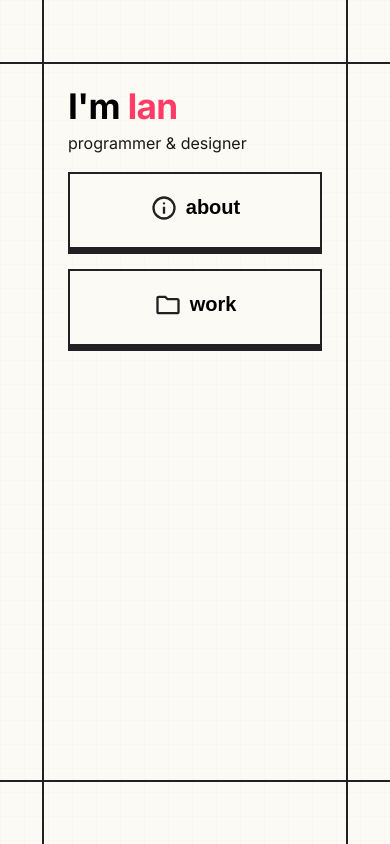
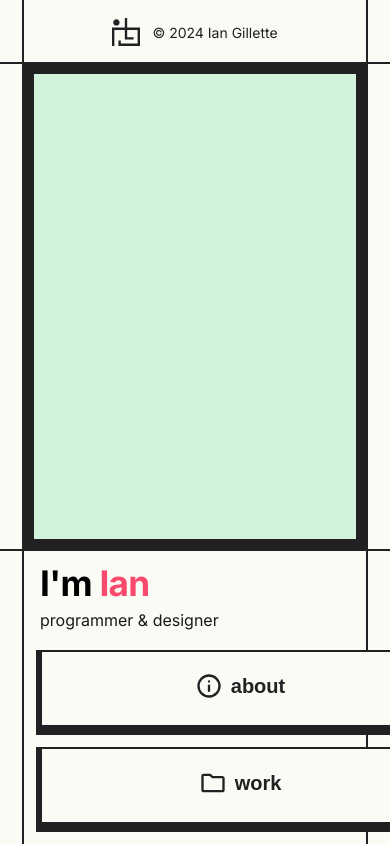
Before and after one commit to MelonEncoder/personal-website, a SvelteKit app: page / in a window 390 px wide. Built offline with nearby package versions, Linux system fonts and the light colour scheme.

Commit message:
redesigned to be a computer interface, simple and fun

```diff
--- a/src/lib/components/PaperLayout.svelte
+++ /dev/null
@@ -1,194 +0,0 @@
-<script lang="ts">
-	import type { Snippet } from "svelte";
-	import { goto } from "$app/navigation";
-	import { resolve } from "$app/paths";
-
-	let {
-		title,
-		children,
-		showHeader = true
-	}: { title?: string; children: Snippet; showHeader?: boolean } = $props();
-</script>
-
-<div class="page">
-	<div class="grid">
-		<div class="gridTop">
-			{#if showHeader}
-				<header class="gridHeader">
-					<button class="backBtn" type="button" onclick={() => goto(resolve("/"))}
-						>←</button
-					>
-					{#if title}
-						<span class="pageTitle">{title}</span>
-					{/if}
-				</header>
-			{/if}
-		</div>
-
-		<div class="gridColumnLeft"></div>
-		<div class="gridColumnRight"></div>
-
-		<div class="gridCenterCell">
-			{@render children?.()}
-		</div>
-
-		<div class="gridBottomRow"></div>
-	</div>
-</div>
-
-<style>
-	.page {
-		min-height: 100dvh;
-		width: 100%;
-		background-color: var(--white);
-		position: relative;
-		overflow: hidden; /* keep the page "one screen" */
-	}
-
-	.page::before {
-		content: "";
-		position: absolute;
-		inset: 0;
-		pointer-events: none;
-		opacity: 0.18;
-		background-image:
-			linear-gradient(to right, rgba(0, 0, 0, 0.08) 1px, transparent 1px),
-			linear-gradient(to bottom, rgba(0, 0, 0, 0.08) 1px, transparent 1px);
-		background-size: 24px 24px;
-	}
-
-	.grid {
-		position: relative;
-		z-index: 1;
-		display: grid;
-		height: 100dvh; /* lock to screen */
-		width: 100%;
-		grid-template-columns: 4rem minmax(0, 1fr) 4rem;
-		grid-template-rows: 4rem 1fr 4rem;
-	}
-
-	.gridTop {
-		grid-column: 1 / 4;
-		grid-row: 1 / 2;
-		display: grid;
-		grid-template-columns: 4rem auto 4rem;
-		border-bottom: 2px solid var(--black);
-	}
-
-	.gridHeader {
-		grid-column: 2 / 3;
-
-		/* layout */
-		display: grid;
-		grid-template-columns: 5rem 1fr 5rem;
-		align-items: center;
-
-		width: 100%;
-
-		/* sit above the rule layer */
-		position: relative;
-		z-index: 2;
-	}
-
-	.gridHeader button {
-		margin-left: 1rem;
-	}
-
-	.pageTitle {
-		text-align: center;
-	}
-
-	.backBtn {
-		all: unset;
-		cursor: pointer;
-
-		display: inline-flex;
-		align-items: center;
-		justify-content: center;
-
-		width: 2.25rem;
-		height: 2.25rem;
-
-		border: 2px solid var(--black);
-		background-color: var(--white);
-
-		font-size: 1.1rem;
-		font-weight: 800;
-		line-height: 1;
-
-		transform: translateY(-3px);
-		box-shadow: 0 3px var(--black);
-
-		transition:
-			transform 0.15s ease,
-			box-shadow 0.15s ease,
-			border-color 0.15s ease;
-	}
-
-	.backBtn:hover {
-		transform: translateY(-6px);
-		box-shadow: 0 6px var(--accent);
-		border-color: var(--accent);
-	}
-
-	.backBtn:active {
-		transform: translateY(0);
-		box-shadow: 0 0 var(--accent);
-		border-color: var(--accent);
-	}
-
-	.backBtn:focus-visible {
-		outline: none;
-		box-shadow:
-			0 0 0 2px var(--white),
-			0 0 0 4px var(--accent);
-	}
-
-	.pageTitle {
-		font-weight: 800;
-		letter-spacing: 0.08em;
-		text-transform: uppercase;
-		font-size: 0.95rem;
-	}
-
-	.gridColumnLeft {
-		grid-column: 1 / 2;
-		grid-row: 1 / 4;
-		border-right: 2px solid var(--black);
-	}
-
-	.gridColumnRight {
-		grid-column: 3 / 4;
-		grid-row: 1 / 4;
-		border-left: 2px solid var(--black);
-	}
-
-	.gridCenterCell {
-		grid-column: 2 / 3;
-		grid-row: 2 / 3;
-
-		padding: clamp(2rem, 4vw, 5rem);
-
-		/* content can scroll within the "paper" if it overflows */
-		overflow: auto;
-
-		display: grid;
-		align-content: start;
-		gap: 1.75rem;
-	}
-
-	.gridBottomRow {
-		grid-column: 1 / 4;
-		grid-row: 3 / 4;
-		border-top: 2px solid var(--black);
-	}
-
-	@media (max-width: 656px) {
-		.grid {
-			grid-template-columns: 2.75rem minmax(0, 1fr) 2.75rem;
-		}
-		.gridCenterCell {
-			padding: 1.5rem;
-		}
-	}
-</style>
--- a/src/routes/work/+page.svelte
+++ b/src/lib/components/Work.svelte
@@ -6,7 +6,6 @@
 	import whiteButtonScreenshot from "$lib/assets/white-button-screenshot.png";
 	import zoomInIcon from "$lib/assets/icons/zoom-in.svg";
 	import linkIcon from "$lib/assets/icons/link.svg";
-	import PaperLayout from "$lib/components/PaperLayout.svelte";
 
 	let enlargedImage = $state<string | null>(null);
 
@@ -32,7 +31,7 @@
 	}
 </script>
 
-<PaperLayout title="work">
+<div class="content">
 	<div class="work-content">
 		<p class="intro-text">
 			Here is a collection of much of my work. From CLI tools to graphic designs to video
@@ -145,6 +144,7 @@
 			</div>
 		</div>
 	</div>
+
 	{#if enlargedImage}
 		<div class="image-overlay" onclick={handleBackdropClick} role="presentation">
 			<button class="close-overlay" onclick={closeImage} aria-label="Close enlarged image">
@@ -165,9 +165,15 @@
 			<img src={enlargedImage} alt="Enlarged view" class="enlarged-image" />
 		</div>
 	{/if}
-</PaperLayout>
+</div>
 
 <style>
+	.content {
+		color: var(--black);
+		background-color: var(--white);
+		padding: 1rem;
+	}
+
 	.work-content {
 		font-family: var(--font-1), sans-serif;
 		color: var(--black);
--- a/src/routes/+layout.svelte
+++ b/src/routes/+layout.svelte
@@ -20,13 +20,11 @@
 
 		/* Colors */
 		--black: rgb(33 33 35);
-		--black-2: rgb(63 63 67);
 
 		--white: rgb(251 250 245);
-		--white-2: rgb(221 220 215);
 
-		--accent: #ff3c66;
-		--accent-2: #ff15b1;
+		/*--accent: #ff3c66;*/
+		--accent: rgb(250, 73, 109);
 
 		--gradient: linear-gradient(45deg, var(--accent), var(--accent-2));
 	}
--- a/src/routes/+page.svelte
+++ b/src/routes/+page.svelte
@@ -1,35 +1,62 @@
 <script lang="ts">
 	import infoIcon from "$lib/assets/icons/info.svg";
 	import folderIcon from "$lib/assets/icons/folder.svg";
-	import PaperLayout from "$lib/components/PaperLayout.svelte";
-	import { goto } from "$app/navigation";
-	import { resolve } from "$app/paths";
+	import monogram from "$lib/assets/brand/monogram.svg";
+	import About from "$lib/components/About.svelte";
+	import Work from "$lib/components/Work.svelte";
 
-	type RouteId = "about" | "work";
+	type WindowId = "about" | "work";
 
-	const buttons: { id: RouteId; icon: string }[] = [
+	const buttons: { id: WindowId; icon: string }[] = [
 		{ id: "about", icon: infoIcon },
 		{ id: "work", icon: folderIcon }
 	];
 
-	function go(id: RouteId) {
-		let path: string = `/${id}`;
-		goto(resolve(path));
+	let activeWindow: WindowId | null = null;
+
+	function setActiveWindow(id: WindowId | null) {
+		if (id) {
+			activeWindow = id;
+		} else {
+			activeWindow = null;
 		}
+	}
+
+	let year = new Date().getFullYear().toString();
 </script>
 
-<PaperLayout showHeader={false}>
-	<div class="content">
+<div class="page">
+	<div class="grid">
+		<div class="gridTop"></div>
+		<div class="gridLeft"></div>
+		<div class="gridRight"></div>
+		<div class="gridBottom"></div>
+
+		<!-- <header class="gridHeader">
+			<button class="backBtn" type="button" onclick={() => goto(resolve("/"))}>
+				<img src="" />
+				<span>Back</span>
+			</button>
+		</header> -->
+
+		<div class="gridSidebar">
 			<div class="welcomeText">
 				<h1 class="welcomeTitle">
-				I'm <span class="gradientText">Ian</span>
+					I'm <span class="colorText">Ian</span>
 				</h1>
 				<p class="subText">programmer & designer</p>
 			</div>
 
 			<div class="buttonStack">
 				{#each buttons as button (button.id)}
-				<button type="button" class="infoButton" onclick={() => go(button.id)}>
+					<button
+						type="button"
+						class="infoButton"
+						onclick={() =>
+							activeWindow === button.id
+								? setActiveWindow(null)
+								: setActiveWindow(button.id)}
+					>
 						<div class="buttonContent">
 							<img src={button.icon} alt="" />
 							{button.id}
@@ -38,14 +65,115 @@
 				{/each}
 			</div>
 		</div>
-</PaperLayout>
+
+		<div class="brandContainer">
+			<img class="monogram" src={monogram} alt="monogram" width="75px" />
+			<p>&copy; {year} Ian Gillette</p>
+		</div>
+
+		<div class="gridCellCenter">
+			{#if activeWindow === "about"}
+				<About />
+			{:else if activeWindow === "work"}
+				<Work />
+			{/if}
+		</div>
+	</div>
+</div>
 
 <style>
-	.content {
+	.page {
+		min-height: 100dvh;
+		width: 100%;
+		background-color: var(--white);
+		position: relative;
+		overflow: hidden; /* keep the page "one screen" */
+	}
+
+	.grid {
+		position: relative;
+		z-index: 1;
+		display: grid;
+		height: 100dvh; /* lock to screen */
+		width: 100%;
+		grid-template-columns: auto minmax(0, 1fr) 4rem;
+		grid-template-rows: 4rem 1fr 4rem;
+	}
+
+	.gridTop {
+		grid-column: 1 / 4;
+		grid-row: 1 / 2;
+		display: grid;
+		grid-template-columns: 4rem auto 4rem;
+		border-bottom: 2px solid var(--black);
+	}
+	.gridLeft {
+		grid-column: 1 / 2;
+		grid-row: 1 / 4;
+		grid-template-rows: 4rem 1fr 4rem;
+		border-right: 2px solid var(--black);
+	}
+
+	.gridRight {
+		grid-column: 3 / 4;
+		grid-row: 1 / 4;
+		grid-template-rows: 4rem 1fr 4rem;
+		border-left: 2px solid var(--black);
+	}
+
+	.gridBottom {
+		grid-column: 1 / 4;
+		grid-row: 3 / 4;
+		grid-template-columns: 4rem 1fr 4rem;
+		border-top: 2px solid var(--black);
+	}
+
+	.gridCellCenter {
+		grid-column: 2 / 3;
+		grid-row: 2 / 3;
+
+		padding: clamp(2rem, 4vw, 5rem);
+
+		border: 10px solid var(--black);
+		overflow: auto;
+		background-color: rgb(210, 242, 219);
+
+		display: grid;
+		align-content: start;
+		gap: 1.75rem;
+	}
+
+	.gridSidebar {
+		grid-column: 1 / 2;
+		grid-row: 2 / 3;
+		padding: 1rem;
 		display: flex;
 		flex-direction: column;
 		gap: 1.5rem;
 		height: 100%;
+		width: 400px;
+	}
+
+	.brandContainer {
+		grid-column: 2 / 3;
+		grid-row: 3 / 4;
+		display: flex;
+		flex-direction: row;
+		align-items: center;
+		gap: 0.75rem;
+		justify-content: center;
+	}
+
+	.brandContainer p {
+		font-size: 0.875rem;
+		margin: 0;
+		color: var(--black);
+		font-weight: 400;
+	}
+
+	.brandContainer .monogram {
+		width: 1.75rem;
+		aspect-ratio: 1 / 1;
 	}
 
 	.welcomeTitle {
@@ -61,14 +189,8 @@
 		opacity: 0.9;
 	}
 
-	.gradientText {
+	.colorText {
 		color: var(--accent);
-		/*background: var(--gradient);*/
-		/*background-clip: text;*/
-		/*-webkit-background-clip: text;*/
-		/*-webkit-text-fill-color: transparent;*/
-		/*-moz-background-clip: text;*/
-		/*-moz-text-fill-color: transparent;*/
 	}
 
 	.buttonStack {
@@ -81,30 +203,33 @@
 		cursor: pointer;
 		font-size: 1.25rem;
 		font-weight: 800;
+		color: var(--black);
 		padding: 1.25rem 1.5rem;
+		width: min(36rem, 100%);
+
+		background-color: var(--white);
+
 		border: 2px solid var(--black);
-		border-radius: 0;
-		width: min(36rem, 100%);
-		background-color: var(--white);
-		transform: translateY(-5px);
-		box-shadow: 0 5px var(--black);
+		box-shadow: 0 4px 0 4px var(--black);
+		transform: translateY(-4px);
 		transition:
-			transform 0.2s ease,
-			box-shadow 0.2s ease,
-			border-color 0.2s ease;
+			transform 0.15s ease,
+			box-shadow 0.15s ease,
+			border-color 0.15s ease;
 	}
 
 	.infoButton:hover {
-		transform: translateY(-10px);
+		transform: translateY(-12px);
 		box-shadow: 0 10px var(--accent);
 		border-color: var(--accent);
+		box-shadow: 0 12px 0 4px var(--accent);
 	}
 
 	.infoButton:active {
 		transition:
-			transform 0.08s ease,
-			box-shadow 0.08s ease;
-		box-shadow: 0 0px var(--accent);
+			transform 0.042s ease,
+			box-shadow 0.042s ease;
+		box-shadow: 0 0 var(--accent);
 		border-color: var(--accent);
 		transform: translateY(0);
 	}
@@ -118,4 +243,21 @@
 	.buttonContent img {
 		width: 1.75rem;
 	}
+
+	@media (max-width: 1200px) {
+		.grid {
+			grid-template-columns: 1.5rem minmax(0, 1fr) 1.5rem;
+			grid-template-rows: 4rem 1fr auto;
+		}
+		.gridCellCenter {
+			padding: 1.5rem;
+		}
+		.gridSidebar {
+			grid-column: 2 / 3;
+			grid-row: 3 / 4;
+		}
+		.brandContainer {
+			grid-row: 1 / 2;
+		}
+	}
 </style>
```
Also changed, not shown: src/lib/components/About.svelte (renamed from src/routes/about/+page.svelte, +13 -40 lines). Lines whose indentation alone changed are shown as unchanged.
